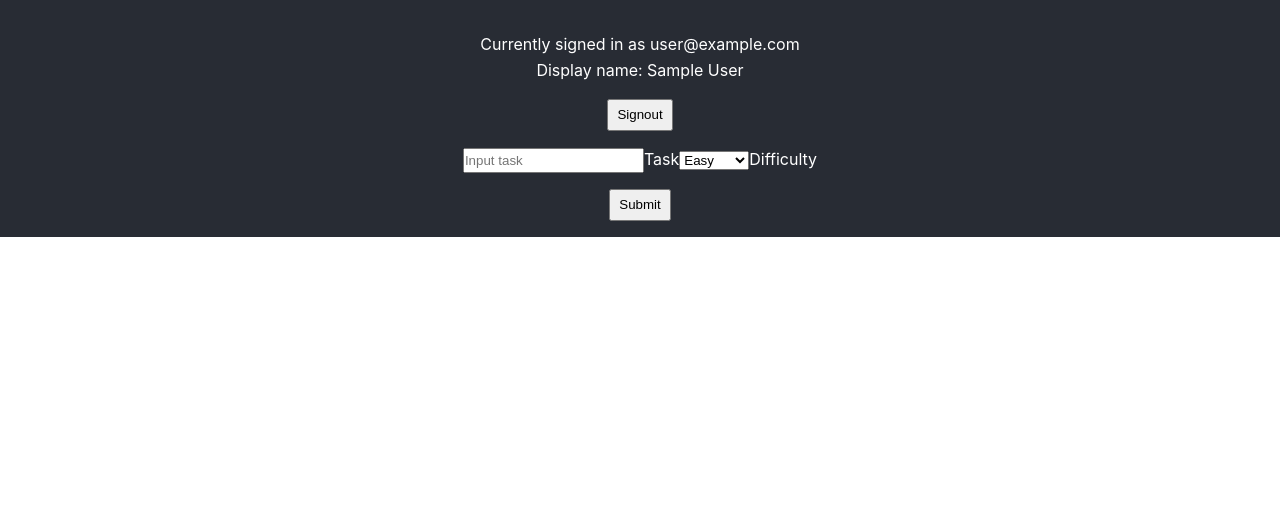
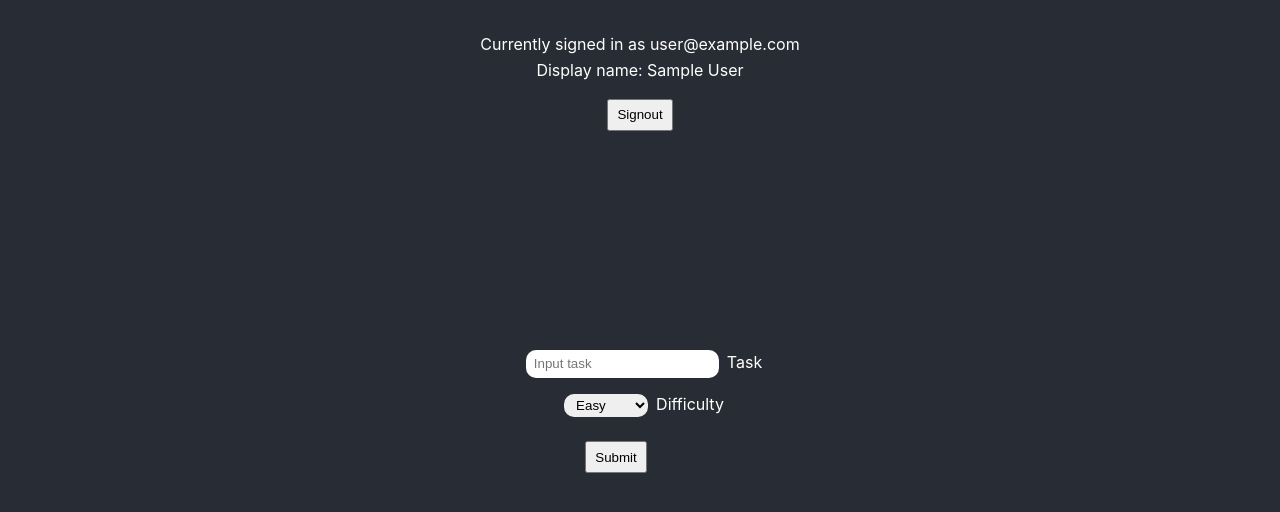
Before and after one commit to chideraao/educative-lessons, a React (Create React App) app: page / in a window 1280 px wide. Shown: the top 512 px of the page. Built offline with nearby package versions, Linux system fonts and the light colour scheme; no server answers; the database is empty; sample sign-in values are in the browser's storage.

Commit message:
read and write to realtime-db

```diff
--- a/src/App.css
+++ b/src/App.css
@@ -17,7 +17,7 @@
 }
 
 .home {
-  height: 100%;
+  height: 100vh;
   background-color: #282c34;
   color: white;
   padding-top: 2rem;
@@ -71,3 +71,22 @@
 .home button[title="delete account"] {
   color: red;
 }
+
+.home .task-form {
+  height: 70%;
+  display: flex;
+  align-items: center;
+  justify-content: center;
+}
+
+.home .task-form input[name="task"],
+.home .task-form select {
+  margin: 0.5rem;
+  padding: 0.2rem 0.5rem;
+  border: none;
+  border-radius: 10px;
+}
+
+.home button[title="submit"] {
+  margin-right: 4rem;
+}
--- a/src/components/AddTask.jsx
+++ b/src/components/AddTask.jsx
@@ -1,4 +1,3 @@
-import { getAuth } from "firebase/auth";
 import React, { useState } from "react";
 import { addNewTask } from "../helpers/database";
 
@@ -21,7 +20,7 @@ function AddTask() {
   };
 
   return (
-    <div>
+    <div className="task-form">
       <div className="form-input">
         <form onSubmit={handleSubmit}>
           <input
@@ -35,6 +34,7 @@ function AddTask() {
           <label htmlFor="task" className="label-name">
             <span className="content-name">Task</span>
           </label>
+          <br />
           <select
             name="difficulty"
             id="difficulty"
--- a/src/helpers/auth.js
+++ b/src/helpers/auth.js
@@ -49,11 +49,7 @@ export const handleAuthState = (setAuth) => {
   onAuthStateChanged(auth, (user) => {
     if (user) {
       setAuth(true);
-      console.log(user);
       console.log(user.email);
-      console.log(user.displayName);
-      console.log(user.photoURL);
-      console.log(user.emailVerified);
     } else {
       setAuth(false);
       console.log(user);
--- a/src/helpers/database.js
+++ b/src/helpers/database.js
@@ -1,11 +1,15 @@
-import { getDatabase, ref, set } from "firebase/database";
+import { getDatabase, onValue, ref, set } from "firebase/database";
 import { firebaseApp } from "../services/firebase";
 
-export const db = getDatabase(firebaseApp);
+// initialise database
+const db = getDatabase(firebaseApp);
+
+// reference to database path
+const tasksRef = ref(db, "tasks");
 
 // basic write operation
 export const addNewTask = (task, difficulty, setInput) => {
-  set(ref(db, "tasks"), {
+  set(tasksRef, {
     task,
     difficulty,
   })
@@ -16,3 +20,10 @@ export const addNewTask = (task, difficulty, setInput) => {
       console.log(err.message);
     });
 };
+
+export const getDataOnce = () => {
+  onValue(tasksRef, (snapshot) => {
+    const data = snapshot.val();
+    console.log(data);
+  });
+};
--- a/src/pages/Home.jsx
+++ b/src/pages/Home.jsx
@@ -1,7 +1,8 @@
 import { getAuth } from "firebase/auth";
-import React from "react";
+import React, { useEffect } from "react";
 import AddTask from "../components/AddTask";
 import { logOut } from "../helpers/auth";
+import { getDataOnce } from "../helpers/database";
 import { firebaseApp } from "../services/firebase";
 
 function Home() {
@@ -11,6 +12,10 @@ function Home() {
   var handleClick = () => {
     logOut();
   };
+
+  useEffect(() => {
+    getDataOnce();
+  }, []);
 
   return (
     <div className="home">
```
